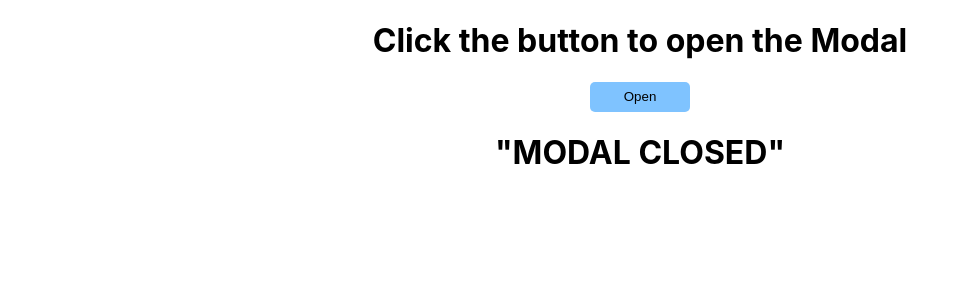
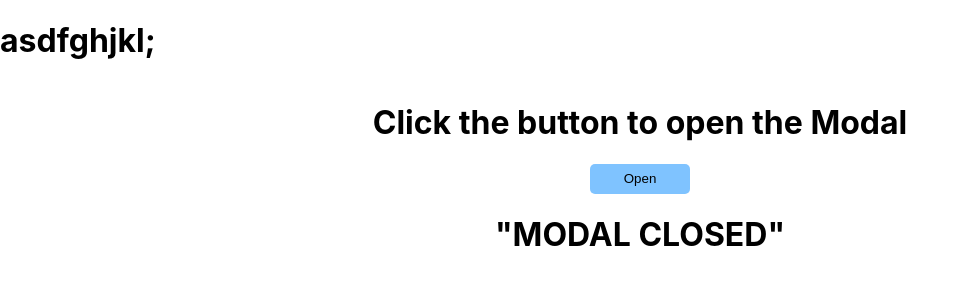
Before and after one commit to Ravindra898959/React-Modal, a React (Create React App) app: page / in a window 1280 px wide. Shown: the top 300 px of the page, without its empty margins (0-968 px from the left). Built offline with nearby package versions, Linux system fonts and the light colour scheme.

Commit message:
h1 tag added

```diff
--- a/src/App.js
+++ b/src/App.js
@@ -11,6 +11,7 @@ const App = () => {
 
   return (
     <>
+      <h1>asdfghjkl;</h1>
       <div className="main-div">
         <h1>Click the button to open the Modal</h1>
         <button className="btn" onClick={handlemodal}>
```
